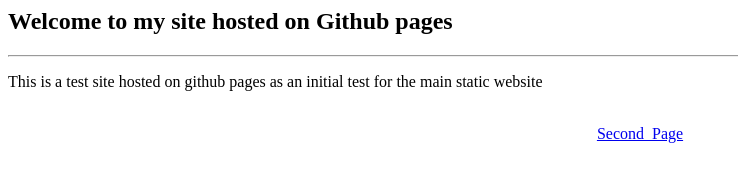
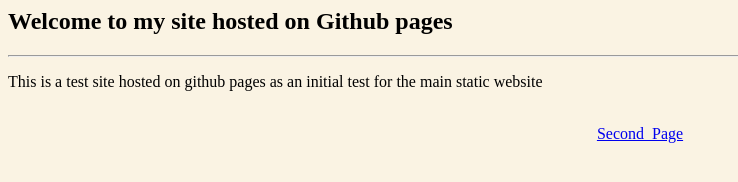
Before and after one commit to sanjilpd/my-static-site, a plain HTML site: page index.html in a window 1280 px wide. Shown: the whole page, without its empty margins (0-738 px from the left). Drawn offline with Linux system fonts and the light colour scheme.

Commit message:
Update background color

```diff
--- a/index.html
+++ b/index.html
@@ -2,7 +2,7 @@
 <head>
 <title>Mysite</title>
 </head>
-<body>
+<body bgcolor='#faf3e3'>
 <h2>Welcome to my site hosted on Github pages</h2>
 <hr>
 <p>This is a test site hosted on github pages as an initial test for the main static website</p>
```
Also changed, not shown: nextpage.html (+1 -1 lines).
